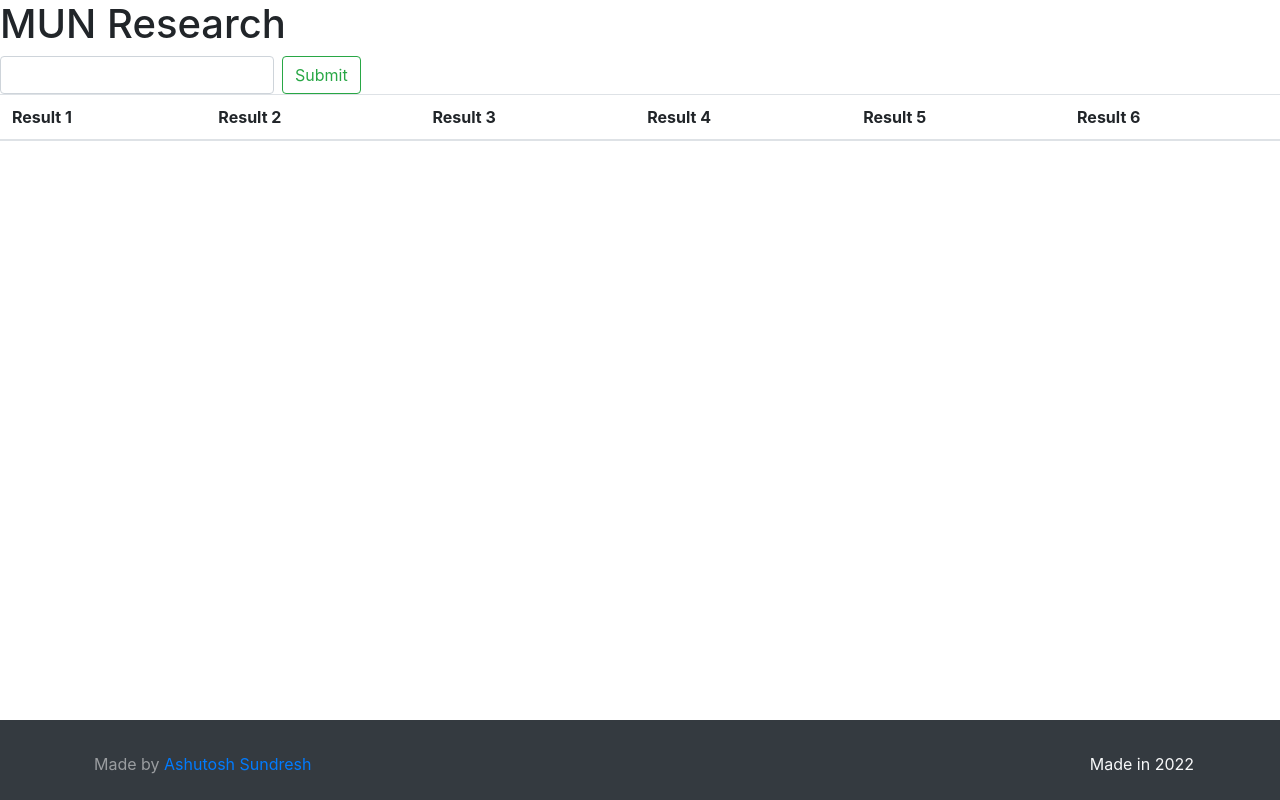
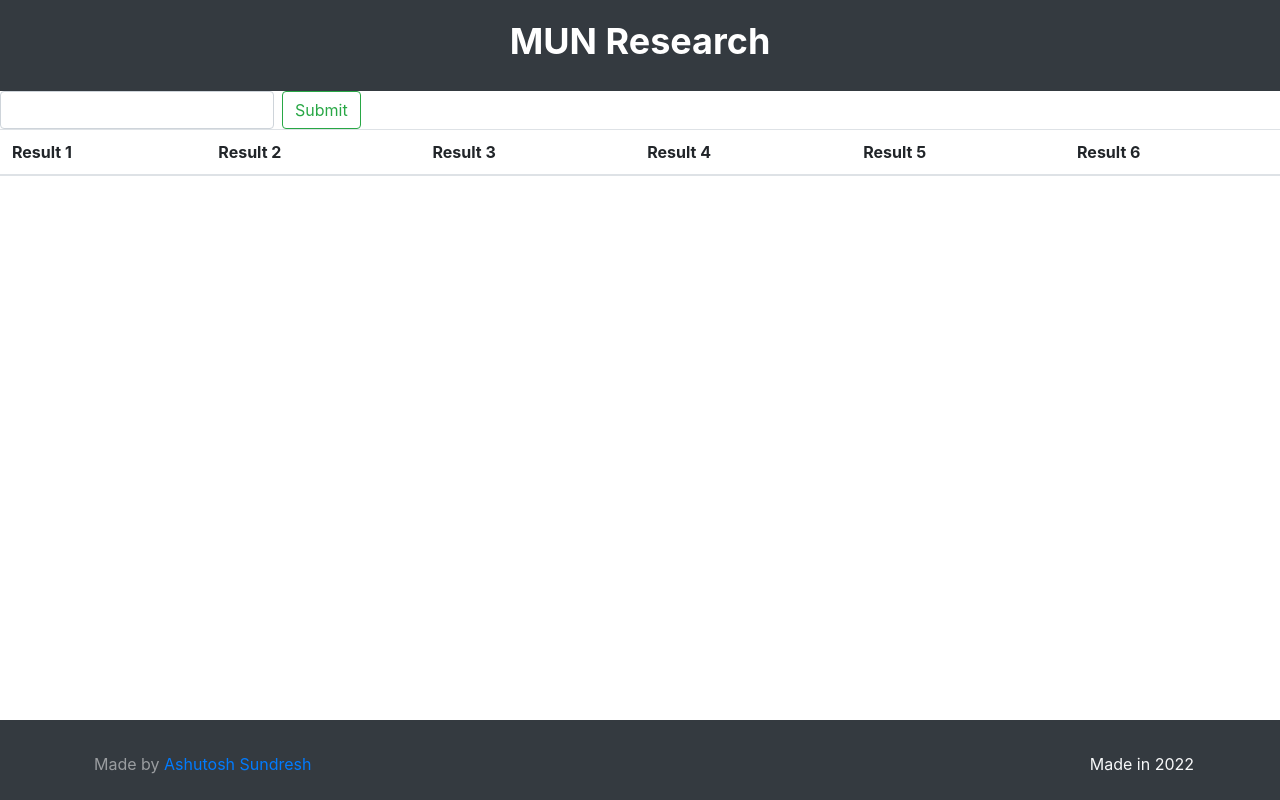
Before and after one commit to munresearch/munresearch, a plain HTML site: page index.html in a window 1280 px wide. Drawn offline with nearby package versions, Linux system fonts and the light colour scheme.

Commit message:
add a header

```diff
--- a/index.html
+++ b/index.html
@@ -7,7 +7,9 @@
   <title>MUN Research</title>
 </head>
 <body>
-  <h1>MUN Research</h1>
+  <header class="bg-dark">
+    <h1>MUN Research</h1>
+  </header>
   <form class="form-inline my-2 my-lg-0" action="/searchagenda" method="post">
     <input class="form-control mr-sm-2" aria-label="Enter your agenda" type="text" id="promptagenda" name="promptagenda"><br>
     <input class="btn btn-outline-success my-2 my-sm-0" type="submit" value="Submit">
@@ -64,6 +66,7 @@
         document.getElementById("result6").innerHTML = '<a href="'+ response.items[5].link + '">"'+ response.items[5].title + '"</a>';
       }
     }
+
     // Add an event listener to the form's submit button
     var form = document.querySelector("form");
     form.addEventListener("submit", function(event) {
@@ -77,6 +80,17 @@
       height: calc(100vh - 80px);  /* 80px is the height of the footer */
       overflow: auto;
     }
+
+    header {
+      text-align: center; /* Center the content */
+      color: white; /* Set the text color */
+      padding: 20px; /* Add some padding */
+    }
+    header h1 {
+      font-size: 36px; /* Set the font size */
+      font-weight: bold; /* Make the font bold */
+    }
+
     footer {
       position: absolute;
       bottom: 0;
@@ -85,6 +99,5 @@
       margin: 0;
       padding: 0;
     }
-
   </style>
 </html>
```
